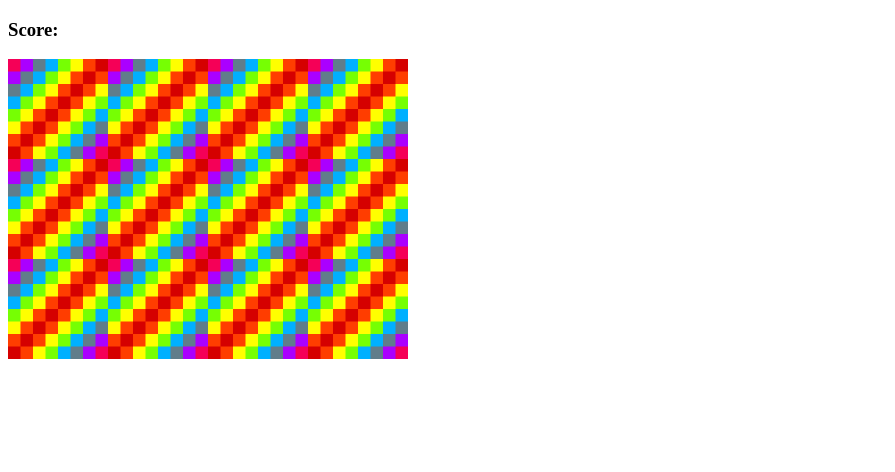
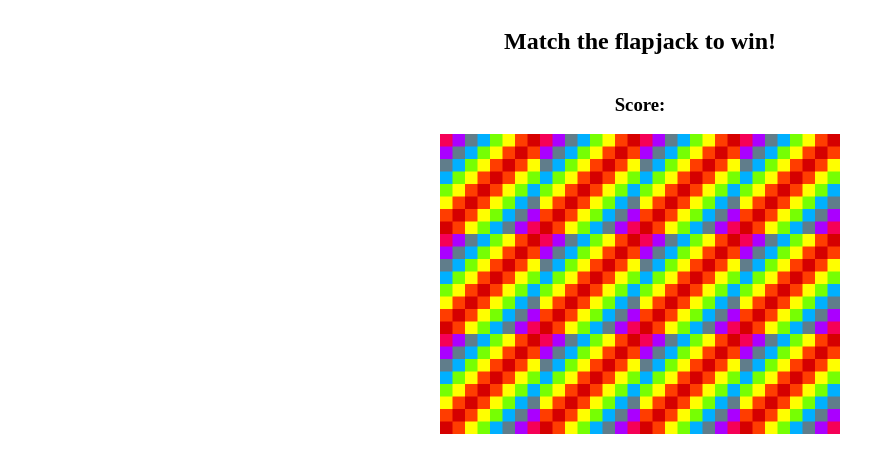
Before and after one commit to Jacob12348771/memory-game, a plain HTML site: page index.html in a window 1280 px wide. Shown: the whole page, without its empty margins (0-895 px from the left). Drawn offline with Linux system fonts and the light colour scheme.

Commit message:
Small game added.

```diff
--- a/app.js
+++ b/app.js
@@ -1,52 +1,52 @@
 document.addEventListener('DOMContentLoaded', () => {
   const cardArray = [
     {
-      name: 'milkshake',
-      img: 'images/milkshake.png',
+      name: 'flapjack1',
+      img: 'images/flapjack1.jpg',
     },
     {
-      name: 'milkshake',
-      img: 'images/milkshake.png',
+      name: 'flapjack1',
+      img: 'images/flapjack1.jpg',
     },
     {
-      name: 'cheeseburger',
-      img: 'images/cheeseburger.png',
+      name: 'flapjack2',
+      img: 'images/flapjack2.jpg',
     },
     {
-      name: 'cheeseburger',
-      img: 'images/cheeseburger.png',
+      name: 'flapjack2',
+      img: 'images/flapjack2.jpg',
     },
     {
-      name: 'figure1',
-      img: 'images/figure1.png',
+      name: 'flapjack3',
+      img: 'images/flapjack3.jpg',
     },
     {
-      name: 'figure1',
-      img: 'images/figure1.png',
+      name: 'flapjack3',
+      img: 'images/flapjack3.jpg',
     },
     {
-      name: 'figure2',
-      img: 'images/figure1.png',
+      name: 'flapjack4',
+      img: 'images/flapjack4.jpg',
     },
     {
-      name: 'figure2',
-      img: 'images/figure1.png',
+      name: 'flapjack4',
+      img: 'images/flapjack4.jpg',
     },
     {
-      name: 'fries',
-      img: 'images/fries.png',
+      name: 'flapjack5',
+      img: 'images/flapjack5.jpg',
     },
     {
-      name: 'fries',
-      img: 'images/fries.png',
+      name: 'flapjack5',
+      img: 'images/flapjack5.jpg',
     },
     {
-      name: 'hotdog',
-      img: 'images/hotdog.png',
+      name: 'flapjack6',
+      img: 'images/flapjack6.jpg',
     },
     {
-      name: 'hotdog',
-      img: 'images/hotdog.png',
+      name: 'flapjack6',
+      img: 'images/flapjack6.jpg',
     },
   ];
 
@@ -95,7 +95,7 @@ document.addEventListener('DOMContentLoaded', () => {
     cardsChosenId = [];
     resultDisplay.textContent = cardsWon.length;
     if (cardsWon.length === cardArray.length / 2) {
-      resultDisplay.textContent = 'Congratulations! You found them all!';
+      resultDisplay.textContent = 'All flapjacks found!';
     }
   }
 
@@ -106,7 +106,7 @@ document.addEventListener('DOMContentLoaded', () => {
     cardsChosenId.push(cardId);
     this.setAttribute('src', cardArray[cardId].img);
     if (cardsChosen.length === 2) {
-      setTimeout(checkForMatch, 500);
+      setTimeout(checkForMatch, 400);
     }
   }
 
--- a/index.html
+++ b/index.html
@@ -1,17 +1,23 @@
 <!DOCTYPE html>
 <html lang="en" dir="ltr">
   <head>
-        <meta charset="UTF-8">
+    <meta charset="UTF-8" />
+    <meta name="viewport" content="width=device-width, initial-scale=1.0">
     <title>Memory Game</title>
-        <link rel="stylesheet" href="style.css"><link>
+    <link rel="stylesheet" href="style.css" />
+    <link />
     <script src="app.js" charset="utf-8"></script>
   </head>
   <body>
-
+    <div class="container">
+      <h2 id="title">Match the flapjack to win!</h2>
+    </div>
+      <div class="container">
         <h3>Score:<span id="result"></span></h3>
-
-        <div class="grid">
-
+      </div>
+      <div class="container">
+      <div class="grid"></div>
+    </div>
     </div>
   </body>
 </html>
--- a/style.css
+++ b/style.css
@@ -3,4 +3,10 @@
     flex-wrap: wrap;
     height: 300px;
     width: 400px;
+    justify-content: center;
 }
+
+.container{
+    display: flex;
+    justify-content: center;
+ }
```
Also changed, not shown: images/cheeseburger.png (deleted), images/figure1.png (deleted), images/figure2.png (deleted), images/flapjack1.jpg (added), images/flapjack2.jpg (added), images/flapjack3.jpg (added), images/flapjack4.jpg (added), images/flapjack5.jpg (added), images/flapjack6.jpg (added), images/fries.png (deleted), images/hotdog.png (deleted), images/milkshake.png (deleted). Lines whose indentation alone changed are shown as unchanged.
